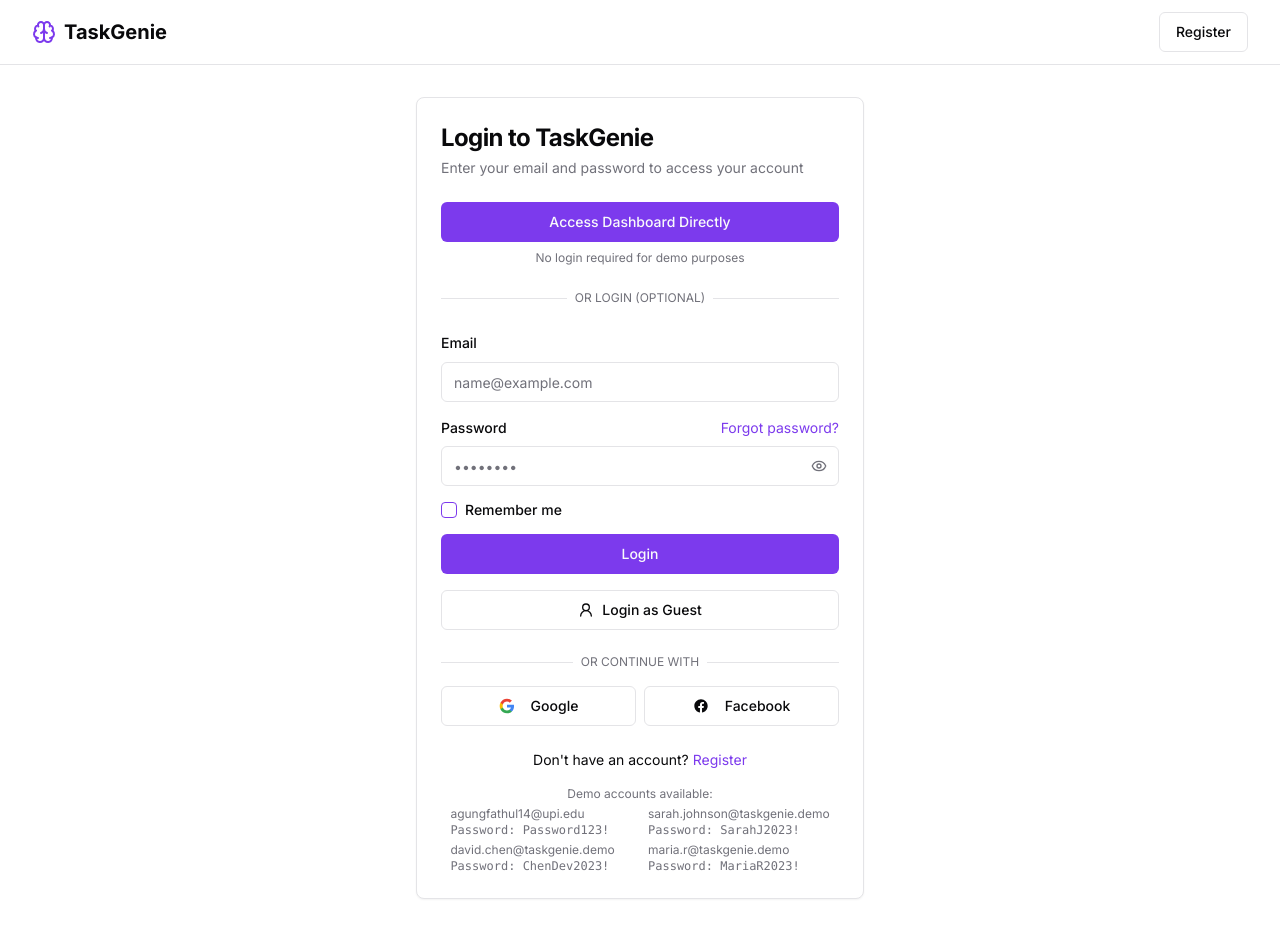
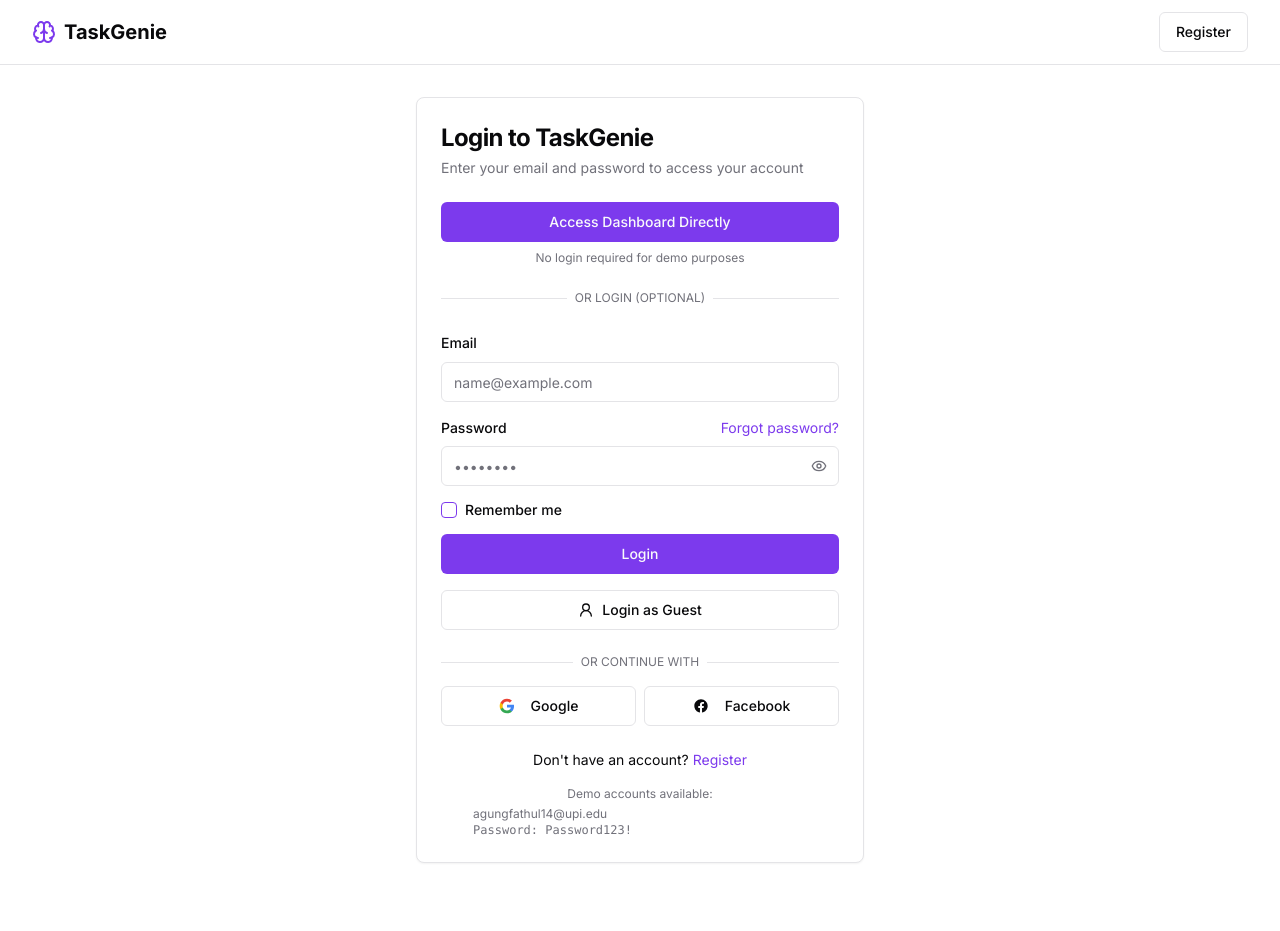
Before and after one commit to AgungFathul01/TaskGinie, a Next.js app: page /login in a window 1280 px wide. After the commit the page ends 895 px from the top, so only its background shows below. Built offline with nearby package versions, Linux system fonts and the light colour scheme.

Commit message:
Update page.tsx

```diff
--- a/app/login/page.tsx
+++ b/app/login/page.tsx
@@ -256,18 +256,7 @@ export default function LoginPage() {
                   <p>agungfathul14@upi.edu</p>
                   <p className="font-mono">Password: Password123!</p>
                 </div>
-                <div className="text-left">
-                  <p>sarah.johnson@taskgenie.demo</p>
-                  <p className="font-mono">Password: SarahJ2023!</p>
-                </div>
-                <div className="text-left">
-                  <p>david.chen@taskgenie.demo</p>
-                  <p className="font-mono">Password: ChenDev2023!</p>
-                </div>
-                <div className="text-left">
-                  <p>maria.r@taskgenie.demo</p>
-                  <p className="font-mono">Password: MariaR2023!</p>
-                </div>
+
               </div>
             </div>
           </CardFooter>
```
